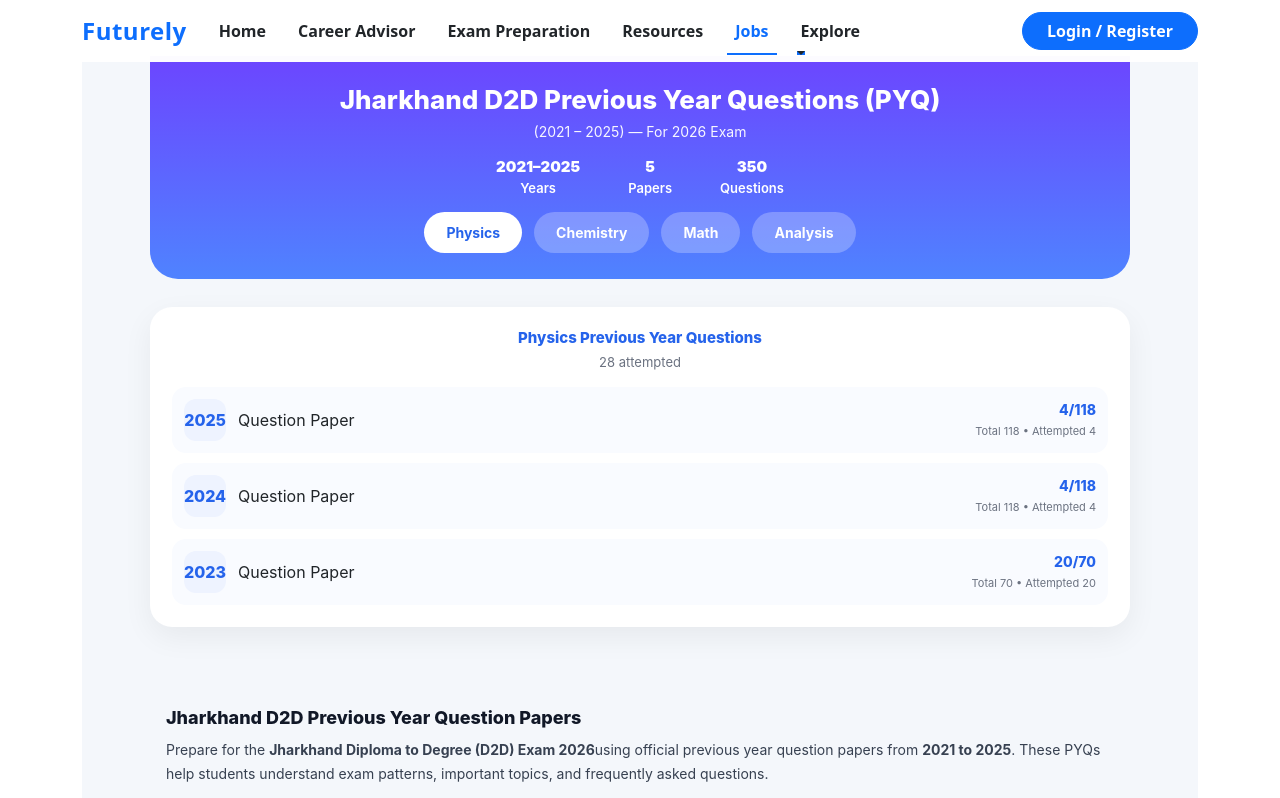
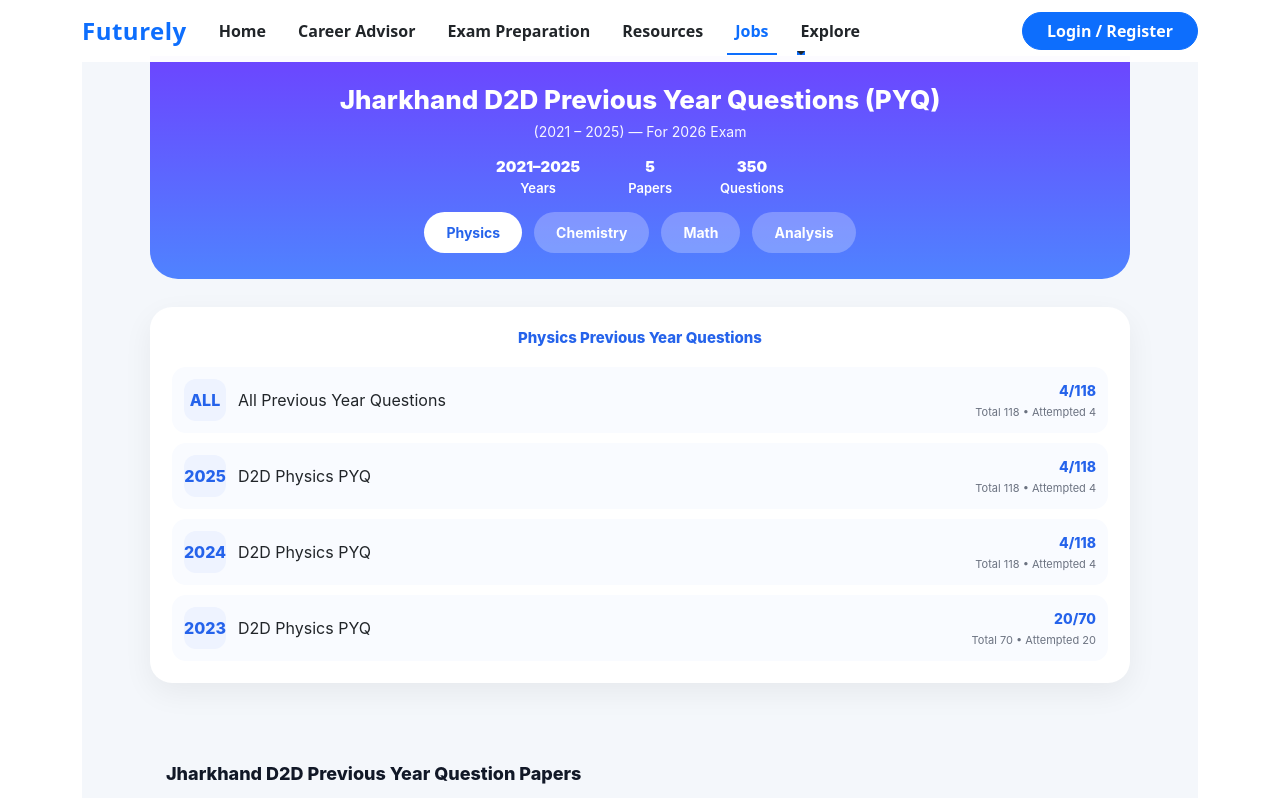
Before and after one commit to Karan123457/NextGenZ, a React (Create React App) app: page /jobs in a window 1280 px wide. Shown: the top 798 px of the page. Built offline with nearby package versions, Linux system fonts and the light colour scheme.

Commit message:
Update Jobs.js

```diff
--- a/src/Pages/Jobs.js
+++ b/src/Pages/Jobs.js
@@ -1,9 +1,10 @@
 import React from "react";
 
 const DATA = [
-  { id: "2025", year: "2025", title: "Question Paper", total: 118, attempted: 4 },
-  { id: "2024", year: "2024", title: "Question Paper", total: 118, attempted: 4 },
-  { id: "2023", year: "2023", title: "Question Paper", total: 70, attempted: 20 },
+  { id: "ALL",year: "ALL", title: "All Previous Year Questions", total: 118, attempted: 4 },
+  { id: "2025", year: "2025", title: "D2D Physics PYQ", total: 118, attempted: 4 },
+  { id: "2024", year: "2024", title: "D2D Physics PYQ", total: 118, attempted: 4 },
+  { id: "2023", year: "2023", title: "D2D Physics PYQ", total: 70, attempted: 20 },
 ];
 
 export default function FuturelyPYQExact() {
@@ -110,6 +111,7 @@ export default function FuturelyPYQExact() {
   font-weight:800;
   color:#2563eb;
   text-align:center;
+  margin-bottom:20px;
 }
 
 .pyq-card .sub{
@@ -278,7 +280,7 @@ export default function FuturelyPYQExact() {
       {/* ================= CONTENT ================= */}
       <div className="pyq-card">
         <h2>Physics Previous Year Questions</h2>
-        <div className="sub">{totalAttempted} attempted</div>
+
 
         <div className="pyq-list">
           {DATA.map(item => (
```
